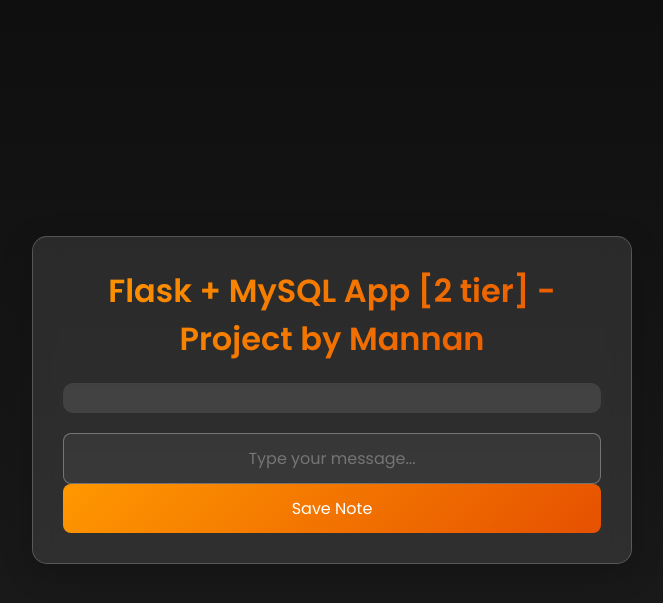
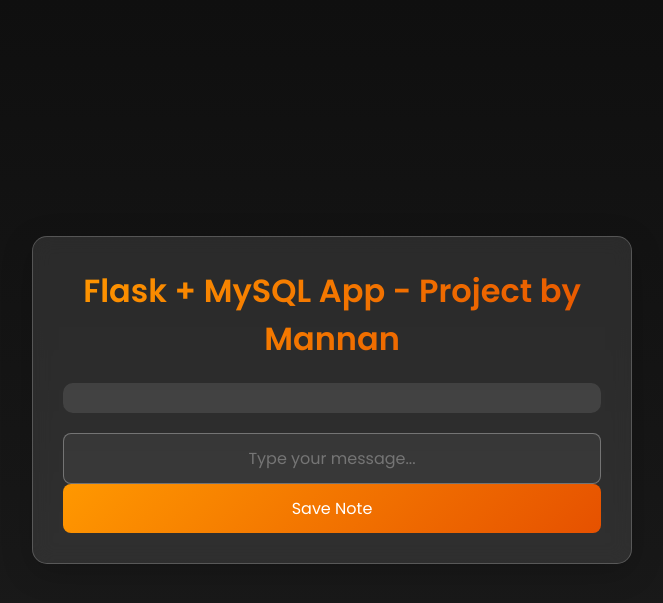
Before and after one commit to mannankazi/Practice-flask-app, a Flask app: page / in a window 1280 px wide. Shown: the top 603 px of the page, without its empty margins (308-971 px from the left). Run offline with Flask 2, Linux system fonts and the light colour scheme; data that the repository does not hold is empty; some libraries are stand-ins or nearby versions.

Commit message:
Update project title in index.html

```diff
--- a/templates/index.html
+++ b/templates/index.html
@@ -131,7 +131,7 @@
 
 <body>
     <div class="container">
-        <h1>Flask + MySQL App [2 tier] - Project by Mannan </h1>
+        <h1>Flask + MySQL App - Project by Mannan </h1>
 
         <div class="messages">
             {% for message in messages %}
```
